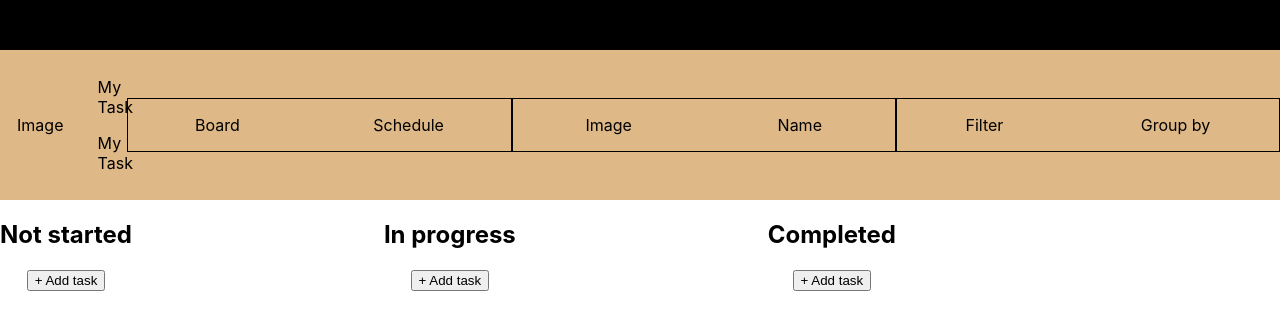
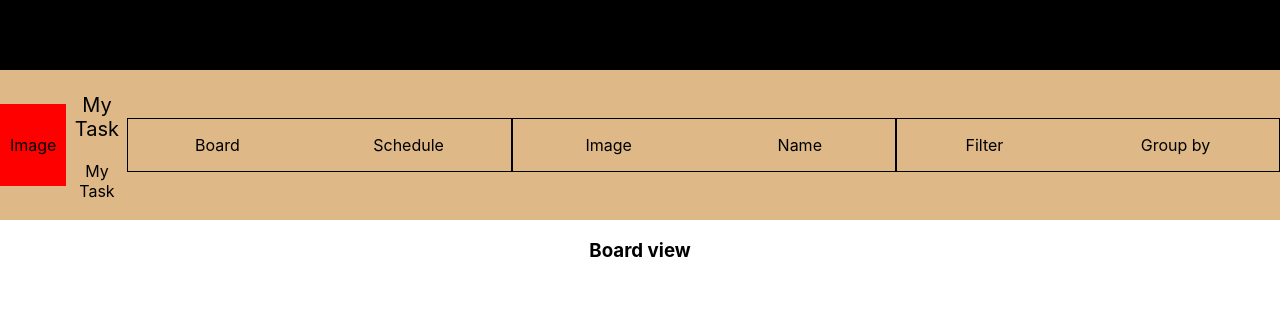
Before and after one commit to rajkumardas2701/planner-app, a React (Create React App) app: page / in a window 1280 px wide. Shown: the top 330 px of the page. Built offline with nearby package versions, Linux system fonts and the light colour scheme.

Commit message:
Add Board and Schedule components

```diff
--- a/package.json
+++ b/package.json
@@ -6,6 +6,7 @@
     "@testing-library/jest-dom": "^5.12.0",
     "@testing-library/react": "^11.2.6",
     "@testing-library/user-event": "^12.8.3",
+    "prop-types": "^15.7.2",
     "react": "^17.0.2",
     "react-dom": "^17.0.2",
     "react-scripts": "4.0.3",
--- a/src/components/App.js
+++ b/src/components/App.js
@@ -1,14 +1,21 @@
+import React, { useState, useEffect } from 'react';
 import '../styles/App.css';
 import ToDoList from '../containers/TodoList';
 import Header from './Header';
 import NavBar from '../layouts/NavBar';
 
-const App = () => (
-  <div className="App">
-    <NavBar />
-    <Header />
-    <ToDoList />
-  </div>
-);
+const App = () => {
+  const [view, setView] = useState('board');
+  useEffect(() => {
+    setView(view);
+  }, [view]);
+  return (
+    <div className="App">
+      <NavBar />
+      <Header setView={(view) => setView(view)} />
+      <ToDoList view={view} />
+    </div>
+  );
+};
 
 export default App;
--- /dev/null
+++ b/src/components/BoardView.js
@@ -0,0 +1,7 @@
+const BoardView = () => (
+  <div>
+    <h3>Board view</h3>
+  </div>
+);
+
+export default BoardView;
--- a/src/components/Header.js
+++ b/src/components/Header.js
@@ -7,7 +7,7 @@ const Header = () => (
         <p>Image</p>
       </div>
       <div className="title-text">
-        <p>My Task</p>
+        <p className="main-title">My Task</p>
         <p>My Task</p>
       </div>
     </div>
--- /dev/null
+++ b/src/components/ScheduleView.js
@@ -0,0 +1,7 @@
+const ScheduleView = () => (
+  <div>
+    <h3>Schedule view</h3>
+  </div>
+);
+
+export default ScheduleView;
--- a/src/containers/TodoList.js
+++ b/src/containers/TodoList.js
@@ -1,44 +1,27 @@
-import React, { useEffect } from 'react';
-import initialTodos from '../constants/initialState';
-import '../styles/ToDoList.css';
-import {
-  notStarted, inProgress, completed, categorizeToDos,
-} from '../constants/categorizeToDos';
+import React, { useState, useEffect } from 'react';
+import PropTypes from 'prop-types';
+import BoardView from '../components/BoardView';
+import ScheduleView from '../components/ScheduleView';
 
-const ToDoList = () => {
-  // const [todoList, setTodolist] = useState(initialTodos);
-
+const ToDoList = ({ view }) => {
+  const [viewSection, setViewSection] = useState(view);
   useEffect(() => {
-    categorizeToDos(initialTodos);
-  });
-
-  // setTodolist(todoList);
+    setViewSection(viewSection);
+  }, [viewSection]);
 
   return (
-    <div className="boardView">
-      <div>
-        <h2>Not started</h2>
-        <button type="button">+ Add task</button>
-        {
-          notStarted.map((todo) => <p key={todo.name}>{todo.tname}</p>)
-        }
-      </div>
-      <div>
-        <h2>In progress</h2>
-        <button type="button">+ Add task</button>
-        {
-          inProgress.map((todo) => <p key={todo.name}>{todo.tname}</p>)
-        }
-      </div>
-      <div>
-        <h2>Completed</h2>
-        <button type="button">+ Add task</button>
-        {
-          completed.map((todo) => <p key={todo.name}>{todo.tname}</p>)
-        }
-      </div>
+    <div>
+      {
+        (viewSection === 'board')
+          ? (<BoardView />)
+          : (<ScheduleView />)
+      }
     </div>
   );
 };
 
+ToDoList.propTypes = {
+  view: PropTypes.string.isRequired,
+};
+
 export default ToDoList;
--- a/src/styles/Header.css
+++ b/src/styles/Header.css
@@ -19,7 +19,7 @@
 }
 
 .title-text {
-  width: 10%;
+  width: 60%;
 }
 
 .image-task {
@@ -28,5 +28,13 @@
   flex-direction: row;
   justify-content: space-around;
   align-items: center;
+}
 
+.image {
+  background-color: red;
+  padding: 15px 10px;
 }
+
+.main-title {
+  font-size: 20px;
+}
--- a/src/styles/NavBar.css
+++ b/src/styles/NavBar.css
@@ -1,5 +1,5 @@
 .navbar {
   width: 100%;
-  height: 50px;
+  height: 70px;
   background-color: black;
 }
--- a/src/styles/ToDoList.css
+++ /dev/null
@@ -1,6 +0,0 @@
-.boardView {
-  display: flex;
-  flex-direction: row;
-  width: 70%;
-  justify-content: space-between;
-}
```
Also changed, not shown: 1 other file (tests, documents, lock files or other folders).
